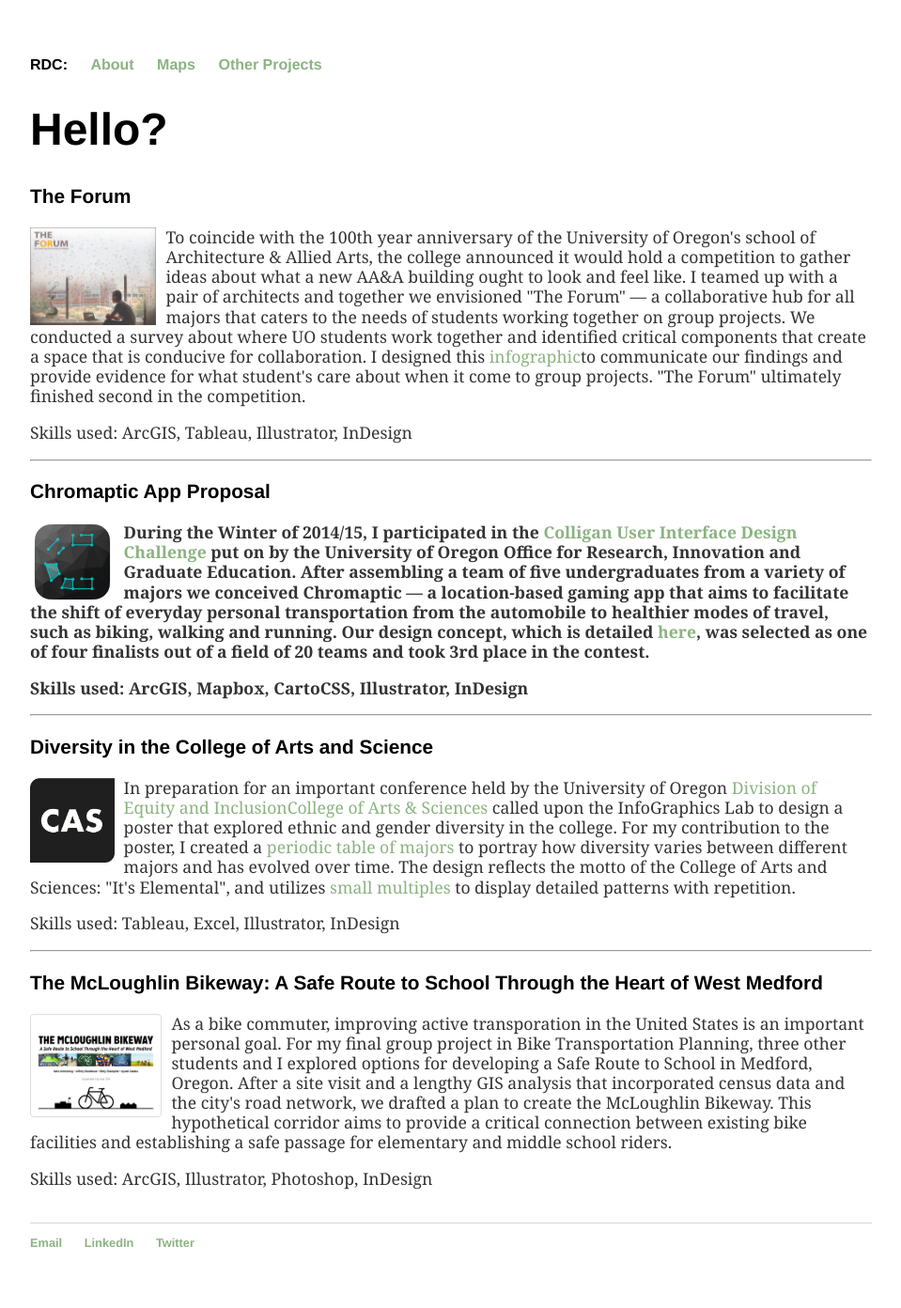
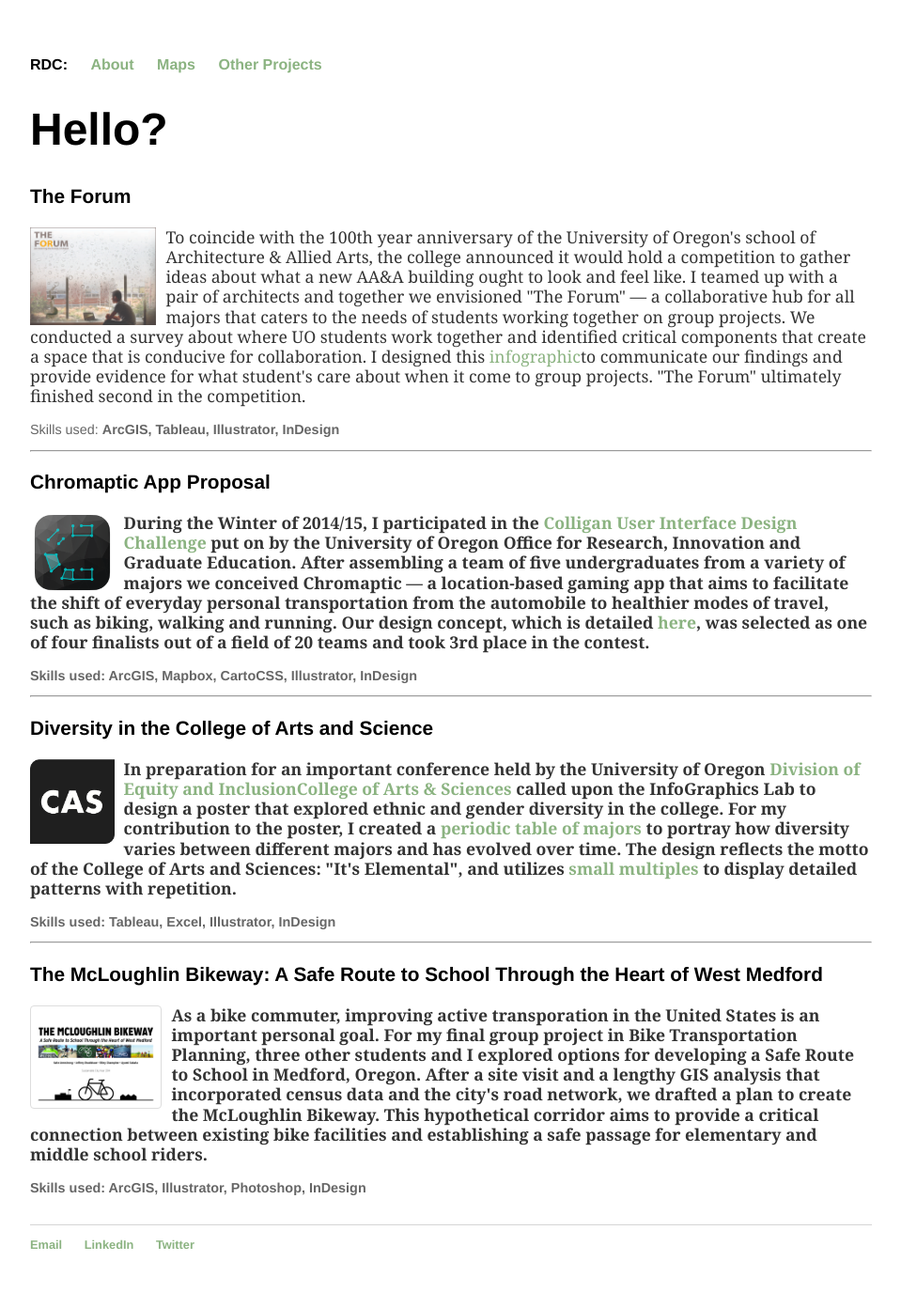
Before and after one commit to rileydchampine/rileydchampine.github.io, a Jekyll site: the page built from otherprojects.html, in a window 1280 px wide. Shown: the whole page at 94% size, without its empty margins (160-1119 px from the left). Built offline with Jekyll 4.4.1, drawn with Linux system fonts in a browser that asks for light colours.

Commit message:
Update otherprojects.html

```diff
--- a/otherprojects.html
+++ b/otherprojects.html
@@ -8,26 +8,26 @@ title: RDC&#58; Other Projects
        	<h3>The Forum</h3>
        	<a href="The_FORUM_Sumbission.pdf"><img src="forumcover3-05.jpg" alt="The Forum" style=max-width:15%;height:auto; align="left"></a>
        	<p>To coincide with the 100th year anniversary of the University of Oregon's school of Architecture &amp; Allied Arts, the college announced it would hold a competition to gather ideas about what a new AA&amp;A building ought to look and feel like. I teamed up with a pair of architects and together we envisioned "The Forum" — a collaborative hub for all majors that caters to the needs of students working together on group projects. We conducted a survey about where UO students work together and identified critical components that create a space that is conducive for collaboration. I designed this <a href="https://rdcportfolio.files.wordpress.com/2015/02/theforum.pdf" target="_blank">infographic</a>to communicate our findings and provide evidence for what student's care about when it come to group projects. "The Forum" ultimately finished second in the competition.</p>
-<p>Skills used: <b></b>ArcGIS, Tableau, Illustrator, InDesign<b/></p>
+<p class="skills">Skills used: <b>ArcGIS, Tableau, Illustrator, InDesign<b/></p>
        	<hr>
 
        	<h3>Chromaptic App Proposal</h3>
        	<a href="Chromaptic.pdf" target="_blank"><img src="chromaptic_logo.png" alt="Chromaptic" style=max-width:10%;height:auto; align="left"></a>
        	<p>During the Winter of 2014/15, I participated in the <a title="Colligan User Interface Design Challenge" href="http://colliganchallenge.uoregon.edu/" target="_blank">Colligan User Interface Design Challenge</a> put on by the University of Oregon Office for Research, Innovation and Graduate Education. After assembling a team of five undergraduates from a variety of majors we conceived Chromaptic — a location-based gaming app that aims to facilitate the shift of everyday personal transportation from the automobile to healthier modes of travel, such as biking, walking and running. Our design concept, which is detailed <a href="https://rdcportfolio.files.wordpress.com/2015/02/chromapticpitch.pdf" target="_blank">here</a>, was selected as one of four finalists out of a field of 20 teams and took 3rd place in the contest.</p>
-<p>Skills used: <b></b>ArcGIS, Mapbox, CartoCSS, Illustrator, InDesign</b></p>
+<p class="skills">Skills used: <b>ArcGIS, Mapbox, CartoCSS, Illustrator, InDesign</b></p>
       		<hr>
 
        	<h3>Diversity in the College of Arts and Science</h3>
        	<a href="http://infographics.uoregon.edu/projects/cas-diversity/"><img src="cas_logo.jpg" alt="CAS Diversity" style=width:10%;height:auto; align="left"></a>
        		<p>In preparation for an important conference held by the University of Oregon <a href="http://inclusion.uoregon.edu/" target="_blank">Division of Equity and Inclusion</a, the interim dean of the <a href="https://cas.uoregon.edu/" target="_blank">College of Arts &amp; Sciences</a> called upon the InfoGraphics Lab to design a poster that explored ethnic and gender diversity in the college. For my contribution to the poster, I created a <a href="https://rdcportfolio.files.wordpress.com/2015/02/cas_elements_piece.pdf" target="_blank">periodic table of majors</a> to portray how diversity varies between different majors and has evolved over time. The design reflects the motto of the College of Arts and Sciences: "It's Elemental", and utilizes <a href="https://en.wikipedia.org/wiki/Small_multiple">small multiples</a> to display detailed patterns with repetition.</p>
-<p>Skills used: <b></b>Tableau, Excel, Illustrator, InDesign</b></p>
+<p class="skills">Skills used: <b>Tableau, Excel, Illustrator, InDesign</b></p>
 
        	<hr>
 
        	<h3>The McLoughlin Bikeway: A Safe Route to School Through the Heart of West Medford</h3>
         <a href="McLoughlinBikeway.jpg"><img class="maps" src="mcloughlincoverphoto.jpg" alt="McLoughlin Bikeway" style=width:15%;height:auto; align="left"></a>
        	<p>As a bike commuter, improving active transporation in the United States is an important personal goal. For my final group project in Bike Transportation Planning, three other students and I explored options for developing a Safe Route to School in Medford, Oregon. After a site visit and a lengthy GIS analysis that incorporated census data and the city's road network, we drafted a plan to create the McLoughlin Bikeway. This hypothetical corridor aims to provide a critical connection between existing bike facilities and establishing a safe passage for elementary and middle school riders.</p>
-<p>Skills used: <b></b>ArcGIS, Illustrator, Photoshop, InDesign</b></p>
+<p class="skills">Skills used: <b></b>ArcGIS, Illustrator, Photoshop, InDesign</b></p>
       <br>
 
   </div><!-- /.blurb -->
```
